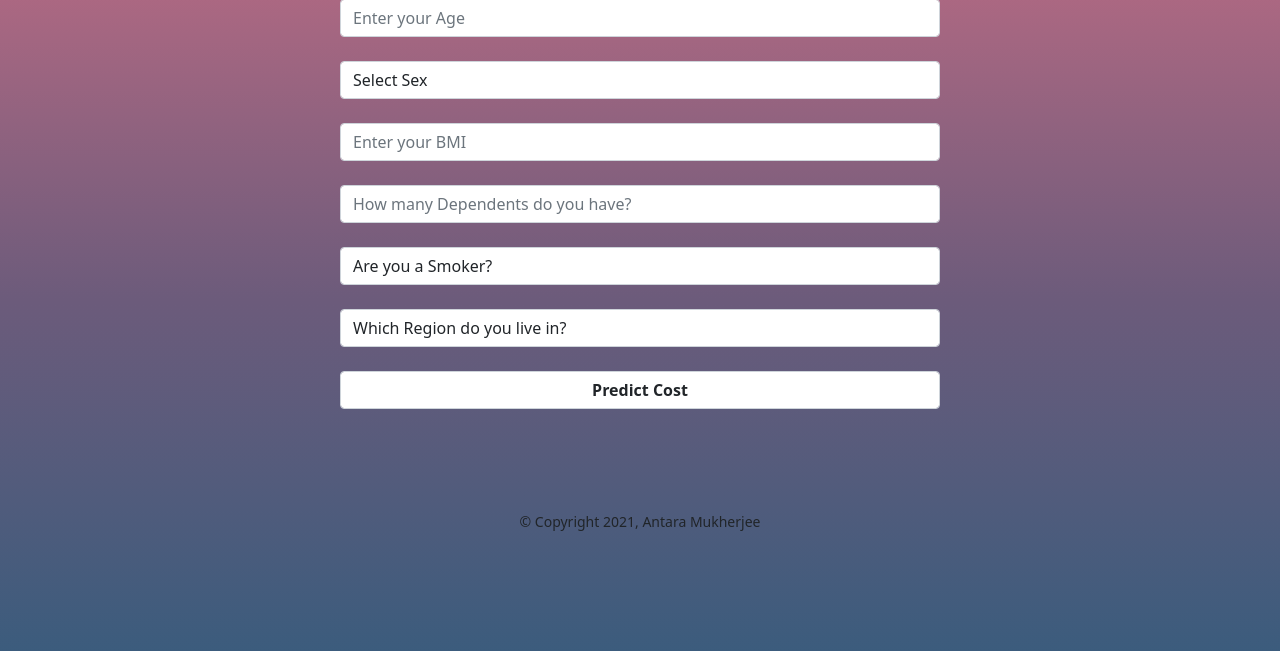
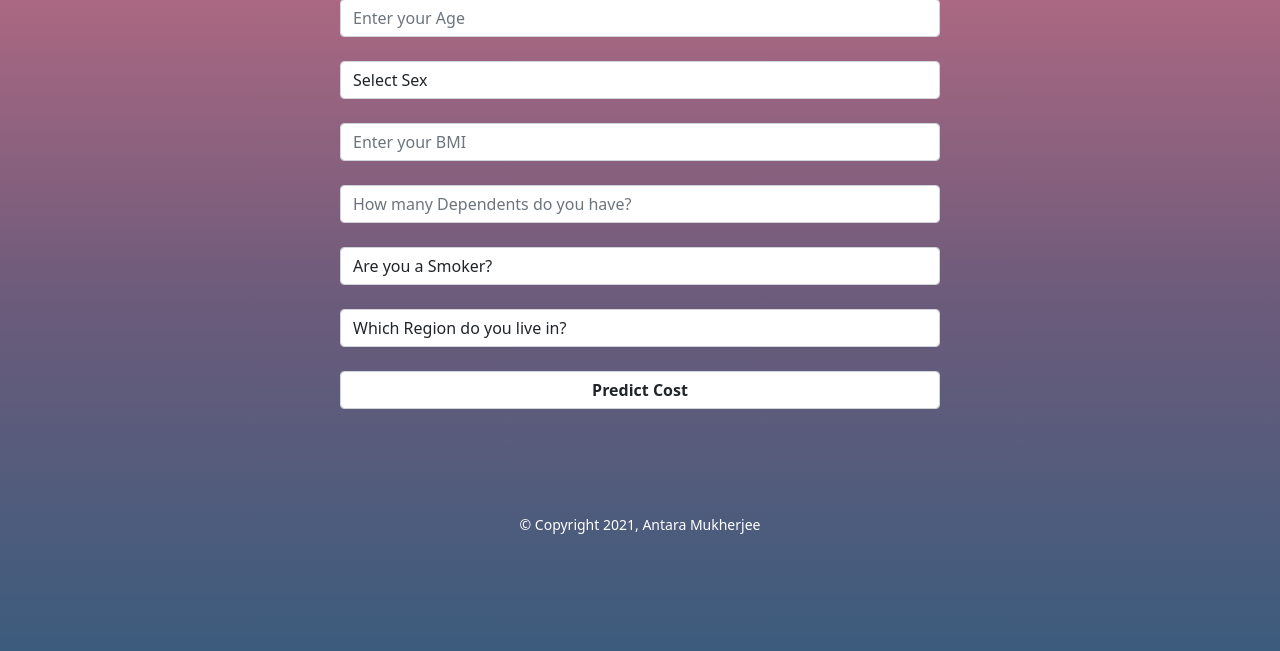
Before and after one commit to antaramukh/Insurance-Cost-Prediction, a Flask app: page / in a window 1280 px wide. Shown: the part 101-752 px from the top of the page. Run offline with Flask 2, Linux system fonts and the light colour scheme; parts of the project's set-up code (start-up, migrations or seed data) failed here and were passed over.

Commit message:
Update index.html

```diff
--- a/templates/index.html
+++ b/templates/index.html
@@ -42,6 +42,12 @@
         @media (max-width: 662px) and (min-width:300px) {
             .bodyy {max-width: 90%;}
         }
+        footer {
+  text-align: center;
+  padding: 3px;
+            font_size: 10px;
+  color: white;
+}
     </style>
 </head>
 
```
